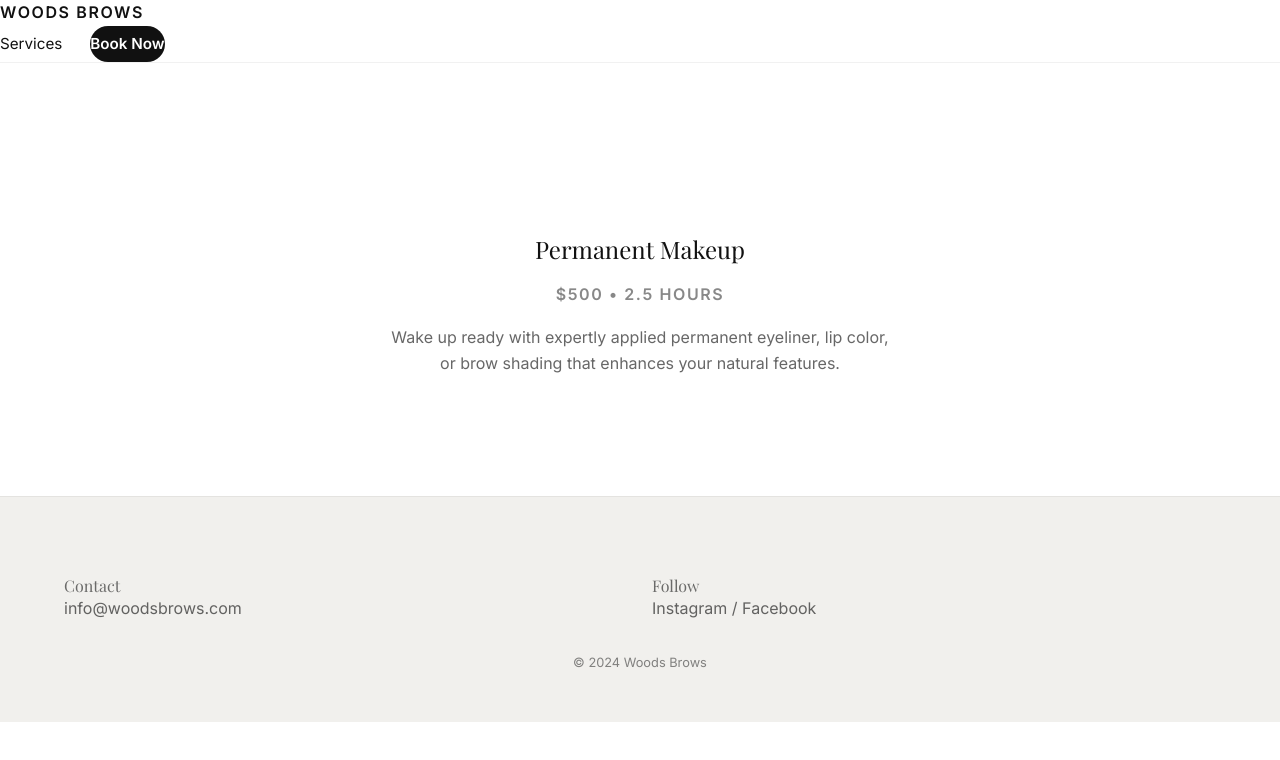
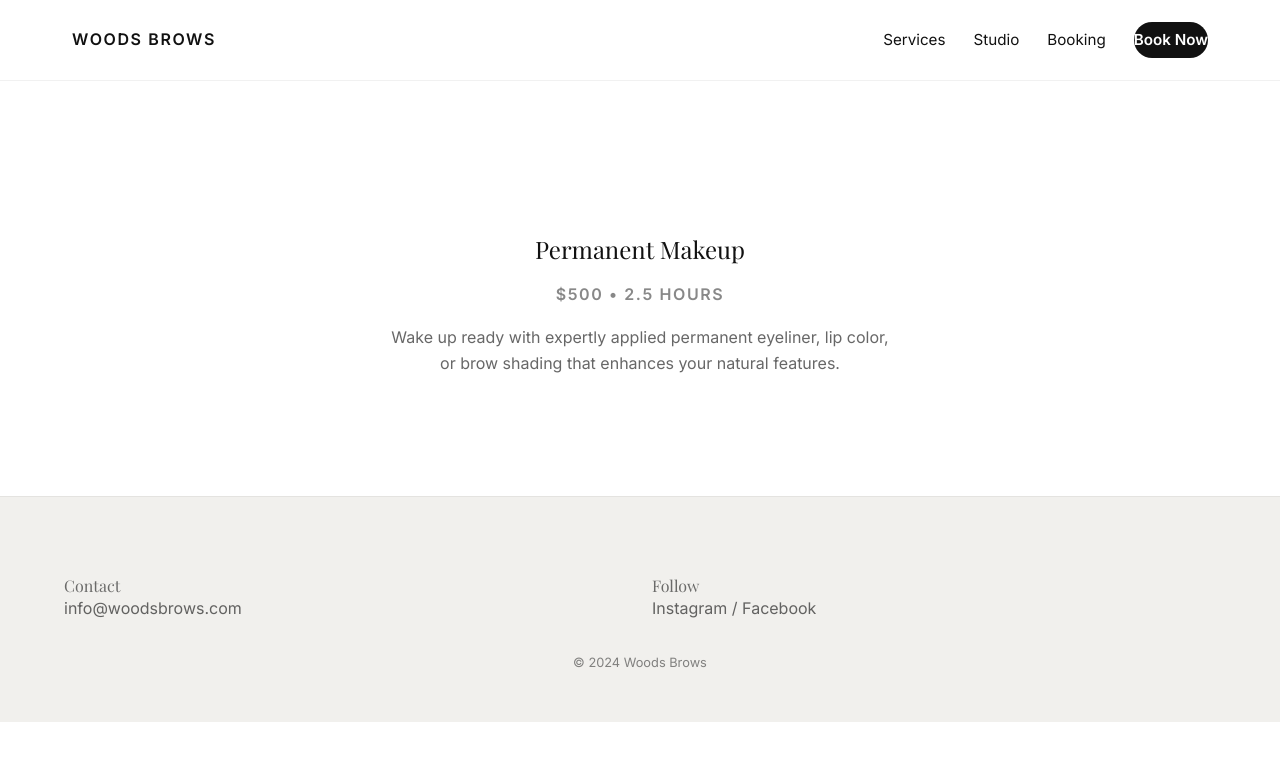
Before and after one commit to MrArod/Woods-brow, a website: page pmu.html in a window 1280 px wide. Drawn offline with nearby package versions, Linux system fonts and the light colour scheme.

Commit message:
Add main layout wrapper for detail pages

```diff
--- a/pmu.html
+++ b/pmu.html
@@ -11,18 +11,24 @@
 </head>
 <body>
   <header class="site-header">
-    <div class="logo">Woods Brows</div>
+    <div class="nav-shell">
+      <a href="index.html#top" class="logo">Woods Brows</a>
       <nav class="nav">
         <a href="index.html#services">Services</a>
-      <a href="booking.html" class="btn">Book Now</a>
+        <a href="index.html#studio">Studio</a>
+        <a href="index.html#booking">Booking</a>
+        <a href="booking.html" class="btn btn-dark">Book Now</a>
       </nav>
+    </div>
   </header>
 
+  <main>
     <section class="service-detail">
       <h1>Permanent Makeup</h1>
       <p class="price-duration">$500 • 2.5 hours</p>
       <p>Wake up ready with expertly applied permanent eyeliner, lip color, or brow shading that enhances your natural features.</p>
     </section>
+  </main>
 
   <footer class="site-footer">
     <div class="footer-grid">
--- a/style.css
+++ b/style.css
@@ -23,6 +23,9 @@ body {
   background: var(--white);
   color: var(--ink);
   line-height: 1.6;
+}
+
+main {
   padding-top: 96px;
 }
 
```
Also changed, not shown: booking.html (+8 -2 lines), brow-lamination.html (+8 -2 lines), facials.html (+8 -2 lines), microblading.html (+8 -2 lines). Lines whose indentation alone changed are shown as unchanged.
